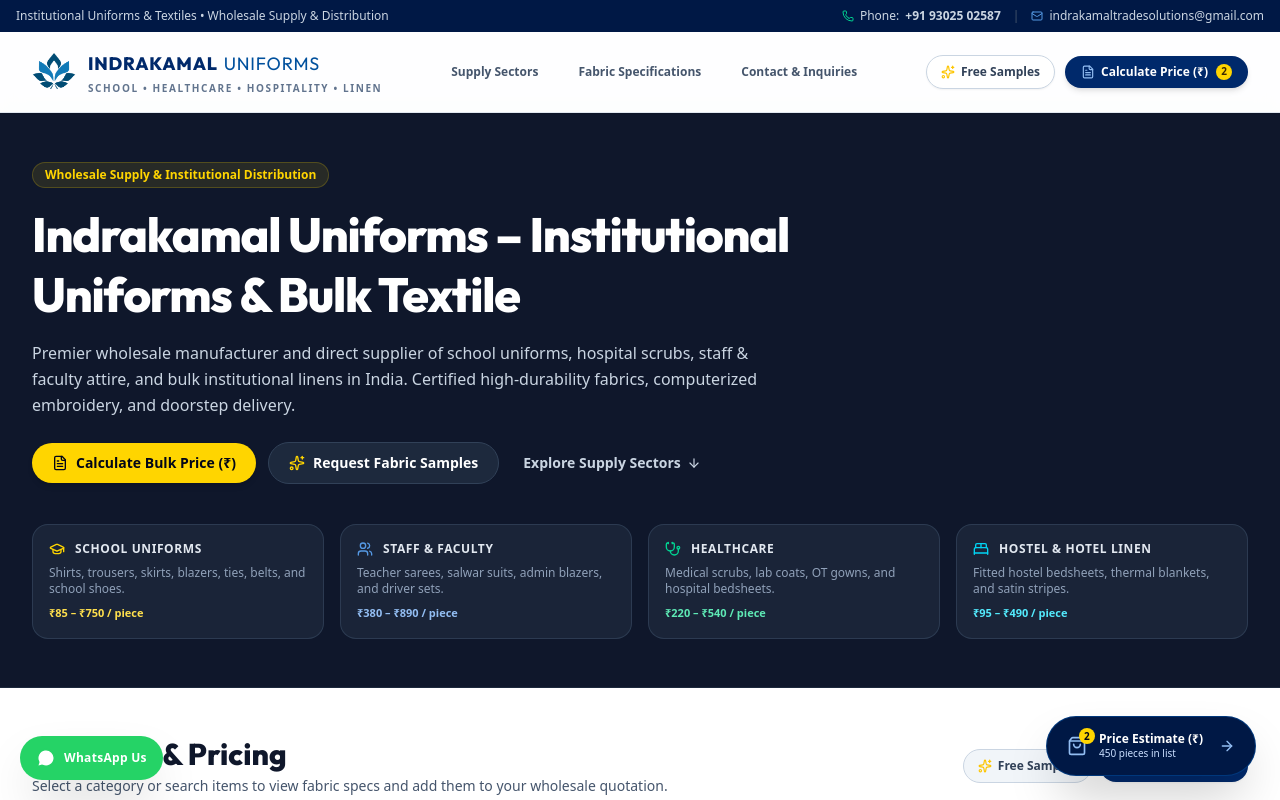
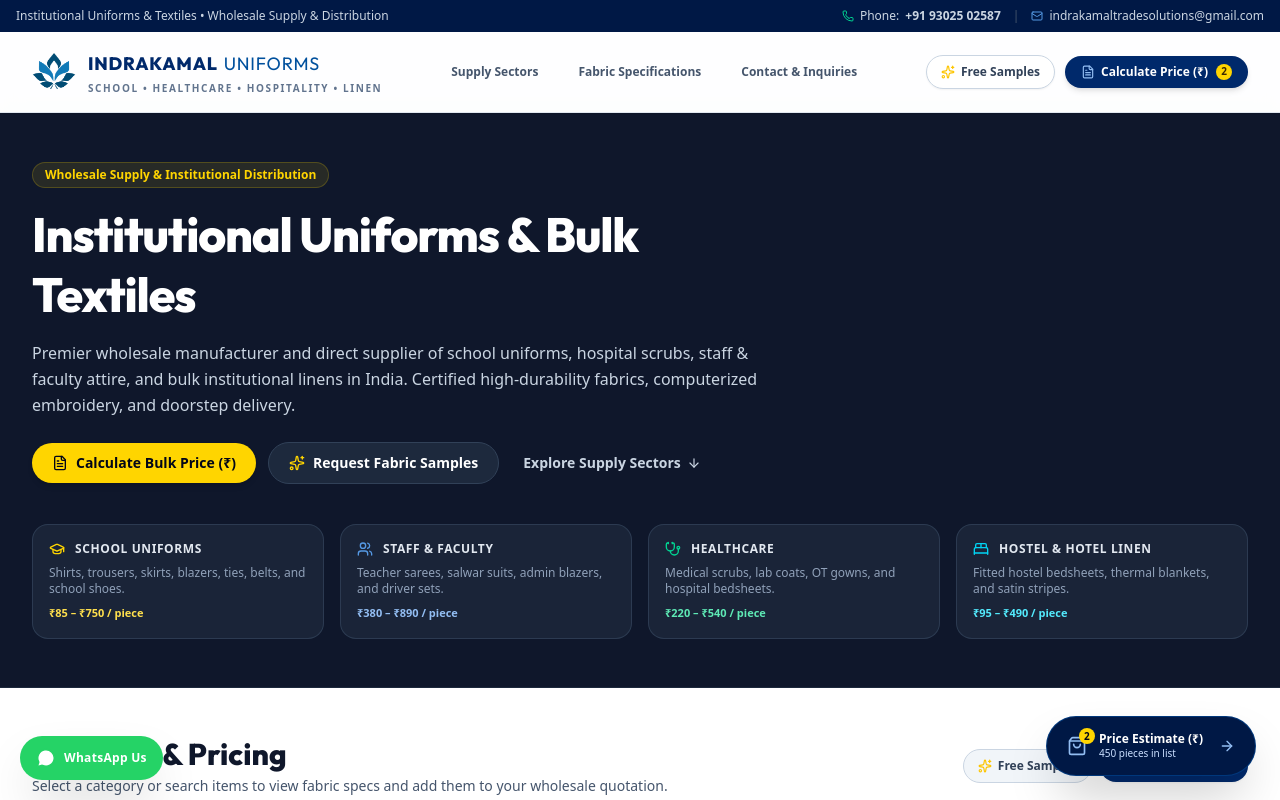
Before and after one commit to prasang03/Indrakamal-Uniforms, a React (Vite) app: page / in a window 1280 px wide. Shown: the top 800 px of the page. Built offline with nearby package versions, Linux system fonts and the light colour scheme.

Commit message:
Change hero headline to Institutional Uniforms & Bulk Textiles

```diff
--- a/src/components/Hero.tsx
+++ b/src/components/Hero.tsx
@@ -41,7 +41,7 @@
           </div>
 
           <h1 className="text-3xl sm:text-4xl lg:text-5xl font-extrabold tracking-tight font-heading leading-tight text-white">
-            Indrakamal Uniforms – Institutional Uniforms &amp; Bulk Textile
+            Institutional Uniforms &amp; Bulk Textiles
           </h1>
 
           <p className="text-sm sm:text-base text-slate-300 leading-relaxed font-normal">
```
